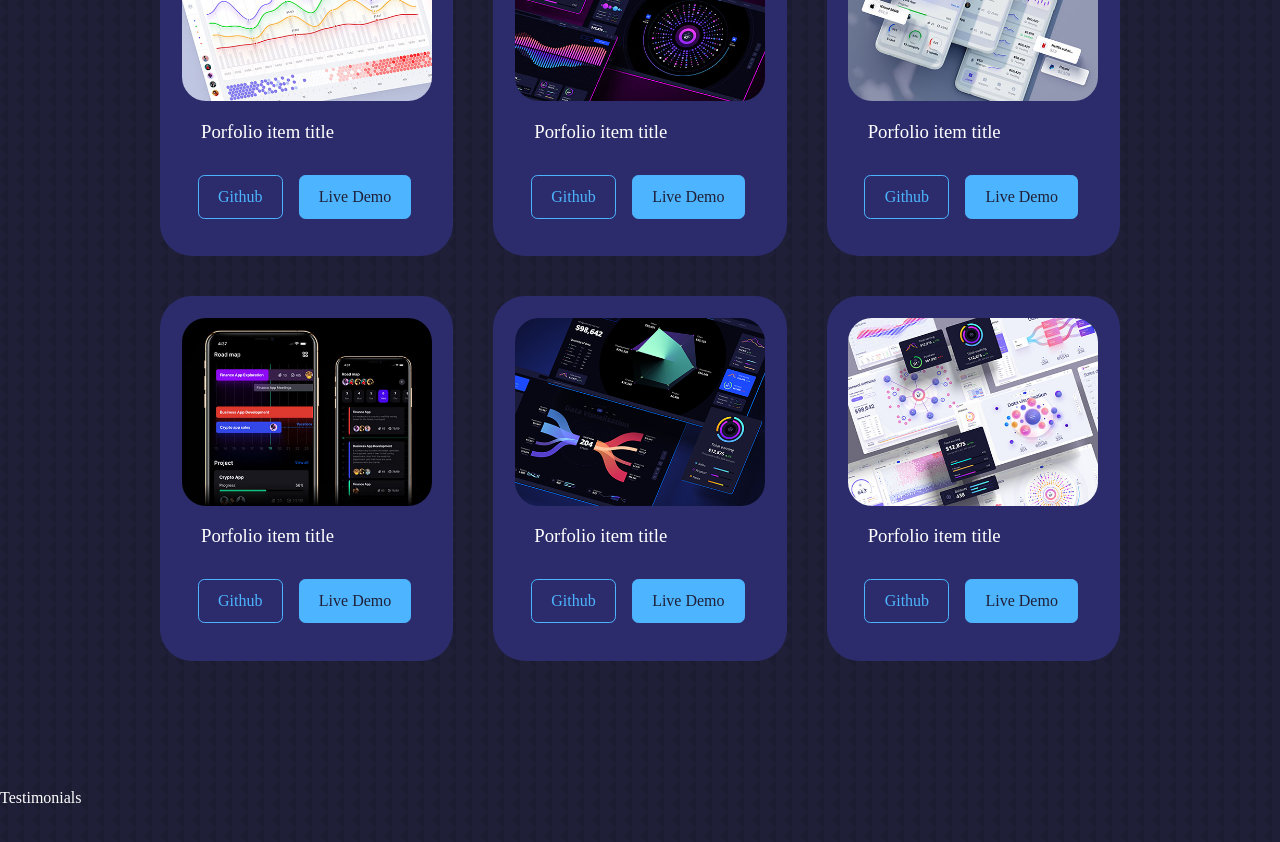
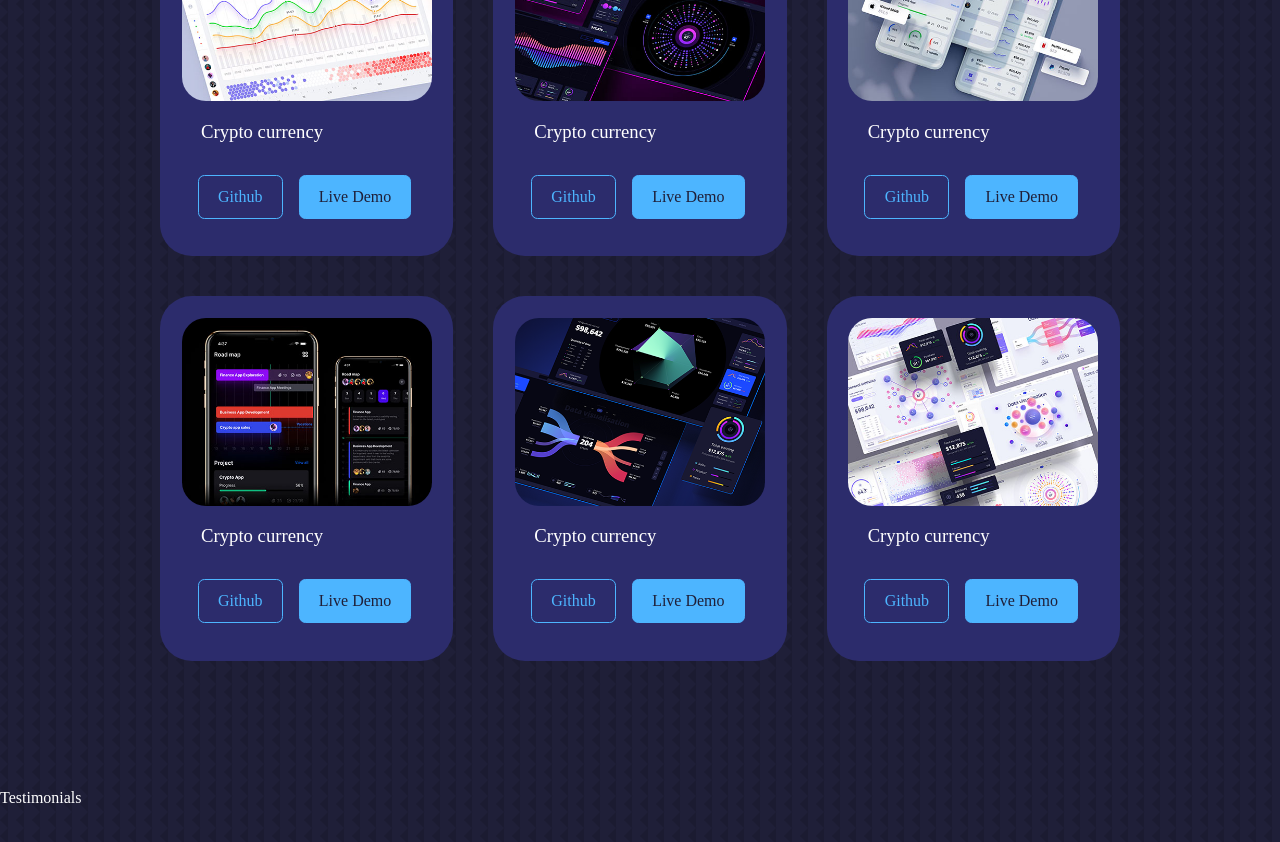
Before and after one commit to PawanNepson/Portfolioapp, a React (Create React App) app: page / in a window 1280 px wide. Shown: the part 2820-3662 px from the top of the page. Built offline with nearby package versions, Linux system fonts and the light colour scheme; a web font is replaced by a local one.

Commit message:
data generated dynamic way for portfolio using map function

```diff
--- a/src/components/portfolio/Portfolio.jsx
+++ b/src/components/portfolio/Portfolio.jsx
@@ -5,126 +5,76 @@
 import IMG5 from "../../assets/portfolio5.png";
 import IMG6 from "../../assets/portfolio6.jpg";
 import "./portfolio.css";
+
+const data = [
+  {
+    id: 1,
+    image: IMG1,
+    title: "Crypto currency",
+    github: "https://github.com",
+    demo: "https://github.com",
+  },
+  {
+    id: 2,
+    image: IMG2,
+    title: "Crypto currency",
+    github: "https://github.com",
+    demo: "https://github.com",
+  },
+  {
+    id: 3,
+    image: IMG3,
+    title: "Crypto currency",
+    github: "https://github.com",
+    demo: "https://github.com",
+  },
+  {
+    id: 4,
+    image: IMG4,
+    title: "Crypto currency",
+    github: "https://github.com",
+    demo: "https://github.com",
+  },
+  {
+    id: 5,
+    image: IMG5,
+    title: "Crypto currency",
+    github: "https://github.com",
+    demo: "https://github.com",
+  },
+  {
+    id: 6,
+    image: IMG6,
+    title: "Crypto currency",
+    github: "https://github.com",
+    demo: "https://github.com",
+  },
+];
 export const Portfolio = () => {
   return (
     <section id="portfolio">
       <h5>My Current Work</h5>
       <h2>Portfolio</h2>
       <div className="container portfolio__container">
-        <article className="portfolio__item">
+        {data.map(({ id, image, title, github, demo }) => {
+          return (
+            <article className="portfolio__item" key={id}>
               <div className="portfolio__item-image">
-            <img src={IMG1} alt="Loading" />
+                <img src={image} alt={title} />
               </div>
-          <h3>Porfolio item title</h3>
+              <h3>{title}</h3>
               <div className="portfolio__item-anc">
-            <a href="https://github.com" className="btn">
+                <a href={github} className="btn">
                   Github
                 </a>
 
-            <a
-              href="https://github.com"
-              className="btn btn-primary"
-              target="__blank"
-            >
+                <a href={demo} className="btn btn-primary" target="__blank">
                   Live Demo
                 </a>
               </div>
             </article>
-        <article className="portfolio__item">
-          <div className="portfolio__item-image">
-            <img src={IMG2} alt="Loading" />
-          </div>
-          <h3>Porfolio item title</h3>
-          <div className="portfolio__item-anc">
-            <a href="https://github.com" className="btn">
-              Github
-            </a>
-
-            <a
-              href="https://github.com"
-              className="btn btn-primary"
-              target="__blank"
-            >
-              Live Demo
-            </a>
-          </div>
-        </article>
-        <article className="portfolio__item">
-          <div className="portfolio__item-image">
-            <img src={IMG3} alt="Loading" />
-          </div>
-          <h3>Porfolio item title</h3>
-          <div className="portfolio__item-anc">
-            <a href="https://github.com" className="btn">
-              Github
-            </a>
-
-            <a
-              href="https://github.com"
-              className="btn btn-primary"
-              target="__blank"
-            >
-              Live Demo
-            </a>
-          </div>
-        </article>
-        <article className="portfolio__item">
-          <div className="portfolio__item-image">
-            <img src={IMG4} alt="Loading" />
-          </div>
-          <h3>Porfolio item title</h3>
-          <div className="portfolio__item-anc">
-            <a href="https://github.com" className="btn">
-              Github
-            </a>
-
-            <a
-              href="https://github.com"
-              className="btn btn-primary"
-              target="__blank"
-            >
-              Live Demo
-            </a>
-          </div>
-        </article>
-        <article className="portfolio__item">
-          <div className="portfolio__item-image">
-            <img src={IMG5} alt="Loading" />
-          </div>
-          <h3>Porfolio item title</h3>
-          <div className="portfolio__item-anc">
-            <a href="https://github.com" className="btn">
-              Github
-            </a>
-
-            <a
-              href="https://github.com"
-              className="btn btn-primary"
-              target="__blank"
-            >
-              Live Demo
-            </a>
-          </div>
-        </article>
-        <article className="portfolio__item">
-          <div className="portfolio__item-image">
-            <img src={IMG6} alt="Loading" />
-          </div>
-          <h3>Porfolio item title</h3>
-          <div className="portfolio__item-anc">
-            <a href="https://github.com" className="btn">
-              Github
-            </a>
-
-            <a
-              href="https://github.com"
-              className="btn btn-primary"
-              target="__blank"
-            >
-              Live Demo
-            </a>
-          </div>
-        </article>
+          );
+        })}
       </div>
     </section>
   );
```
Lines whose indentation alone changed are shown as unchanged.
